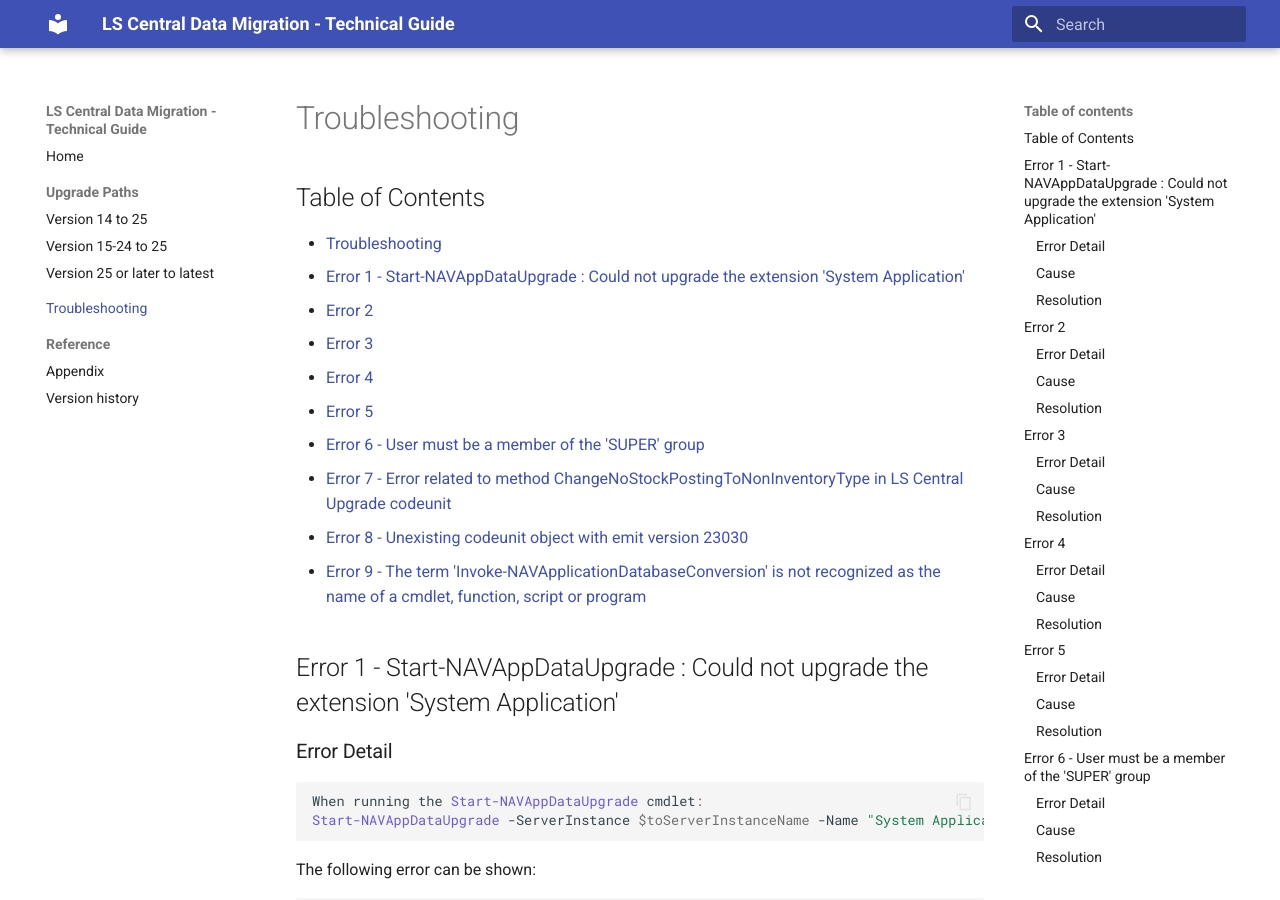
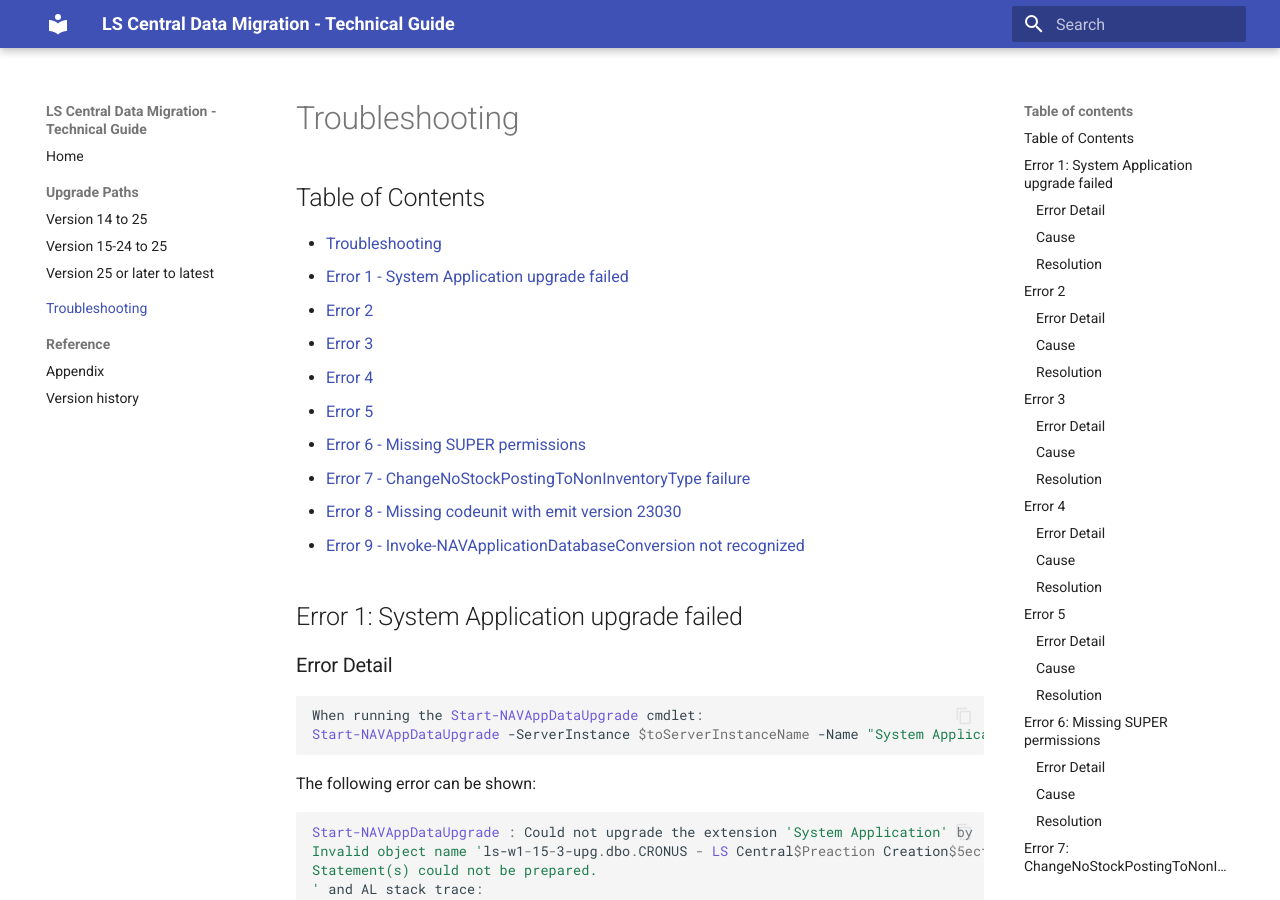
Before and after one commit to ricardomoinhos/ls-central-data-migration-docs, an MkDocs documentation site: the page built from docs/troubleshooting.md, in a window 1280 px wide and 900 px high. Built offline with MkDocs 1.6.1 and Material for MkDocs 9.7.7, drawn with Linux system fonts in a browser that asks for light colours; some of the changed text lies outside the part shown.

Commit message:
Fixing TOC

```diff
--- a/docs/troubleshooting.md
+++ b/docs/troubleshooting.md
@@ -3,17 +3,17 @@
 ## Table of Contents <!-- omit from toc -->
 
 - [Troubleshooting](#troubleshooting)
-  - [Error 1 - Start-NAVAppDataUpgrade : Could not upgrade the extension 'System Application'](#error-1---start-navappdataupgrade--could-not-upgrade-the-extension-system-application)
+  - [Error 1 - System Application upgrade failed](#error-1-system-application-upgrade-failed)
   - [Error 2](#error-2)
   - [Error 3](#error-3)
   - [Error 4](#error-4)
   - [Error 5](#error-5)
-  - [Error 6 - User must be a member of the 'SUPER' group](#error-6---user-must-be-a-member-of-the-super-group)
-  - [Error 7 - Error related to method ChangeNoStockPostingToNonInventoryType in LS Central Upgrade codeunit](#error-7---error-related-to-method-changenostockpostingtononinventorytype-in-ls-central-upgrade-codeunit)
-  - [Error 8 - Unexisting codeunit object with emit version 23030](#error-8---unexisting-codeunit-object-with-emit-version-23030)
-  - [Error 9 - The term 'Invoke-NAVApplicationDatabaseConversion' is not recognized as the name of a cmdlet, function, script or program](#error-9---the-term-invoke-navapplicationdatabaseconversion-is-not-recognized-as-the-name-of-a-cmdlet-function-script-or-program)
+  - [Error 6 - Missing SUPER permissions](#error-6-missing-super-permissions)
+  - [Error 7 - ChangeNoStockPostingToNonInventoryType failure](#error-7-change-no-stock-posting-failure)
+  - [Error 8 - Missing codeunit with emit version 23030](#error-8-missing-codeunit-23030)
+  - [Error 9 - Invoke-NAVApplicationDatabaseConversion not recognized](#error-9-navapplicationdatabaseconversion-not-recognized)
 
-## Error 1 - Start-NAVAppDataUpgrade : Could not upgrade the extension 'System Application'
+## Error 1: System Application upgrade failed { #error-1-system-application-upgrade-failed }
 
 ### Error Detail <!-- omit from toc -->
 
@@ -54,7 +54,7 @@ GlobalTriggerManagement(CodeUnit 49).GetDatabaseTableTriggerSetup line 7 - Base
 
 ### Cause <!-- omit from toc -->
 
-This error occurs because metadata related to the older app extension is copied to table [Application Object Metadata] and is referring to the older tables naming instead of referring to the newer table naming.
+This error occurs because metadata related to the older app extension is copied to table \[Application Object Metadata\] and is referring to the older tables naming instead of referring to the newer table naming.
 This is happening because the older extensions were not properly removed when running the Uninstall-NAVApp on the Preparation-Script.ps1, probably due to some bug on Business Central.
 In this error we can see that the data upgrade routine complains about the table *Preaction Creation* that is now called **LSC Preaction Creation**
 To check it, run the following SQL query:
@@ -85,8 +85,8 @@ FROM [dbo].[NAV App Installed App]
 
 ![image_13.png](assets/images/image_13.png)
 
-Please note that there are two records on the [Application Object Metadata] table referring the table 99001671. There should only be one.
-Also note that the Package ID for the first record does not exist in the [NAV App Installed App] because this Package ID is related to the previous installed app version and should have been removed.
+Please note that there are two records on the \[Application Object Metadata\] table referring the table 99001671. There should only be one.
+Also note that the Package ID for the first record does not exist in the \[NAV App Installed App\] because this Package ID is related to the previous installed app version and should have been removed.
 
 ### Resolution <!-- omit from toc -->
 
@@ -389,7 +389,7 @@ Powershell commands:
 Please increase the number of hours if needed, depending on your database size.
 Restart the Business Central Service Tier after adjusting these settings.
 
-## Error 6 - User must be a member of the 'SUPER' group
+## Error 6: Missing SUPER permissions { #error-6-missing-super-permissions }
 
 ### Error Detail <!-- omit from toc -->
 
@@ -426,7 +426,7 @@ New-NavServerUserPermissionSet -WindowsAccount <domain user> -ServerInstance <se
 > [New-NAVServerUser (Microsoft.Dynamics.Nav.Management) - Dynamics NAV | Microsoft Docs](https://learn.microsoft.com/en-us/powershell/module/Microsoft.BusinessCentral.Management/New-NAVServerUser?view=businesscentral-ps-25)
 > [New-NAVServerUserPermissionSet (Microsoft.Dynamics.Nav.Management) - Dynamics NAV | Microsoft Docs](https://learn.microsoft.com/en-us/powershell/module/Microsoft.BusinessCentral.Management/New-NAVServerUserPermissionSet?view=businesscentral-ps-25)
 
-## Error 7 - Error related to method ChangeNoStockPostingToNonInventoryType in LS Central Upgrade codeunit
+## Error 7: ChangeNoStockPostingToNonInventoryType failure { #error-7-change-no-stock-posting-failure }
 
 ### Error Detail <!-- omit from toc -->
 
@@ -478,7 +478,7 @@ You need to delete the item from journals/documents stated above before going th
 > As a workaround, to avoid starting the process from the scratch, you can do it directly through SQL, but you must be aware that when you need to delete the line on the main table but also delete the corresponding record from the table with the same name but with the $ext suffix (it’s the table related to the table extensions from other apps other than the MS Base App.
 > Also be aware that doing this won’t delete records from related lines so you should only take this approach if you’re not concerned about the data integration at this point.
 
-## Error 8 - Unexisting codeunit object with emit version 23030
+## Error 8: Missing codeunit with emit version 23030 { #error-8-missing-codeunit-23030 }
 
 ### Error Detail <!-- omit from toc -->
 
@@ -508,7 +508,7 @@ You need to uninstall and unpublish the app (LS Central System App and/or LS Cen
 
 After running the **Sync-NAVApp** cmdlet, the Emit Version field should be fixed (shouldn't be 0) in the **Application Object Metadata** table and the error in Business Central/LS Central should be gone.
 
-## Error 9 - The term 'Invoke-NAVApplicationDatabaseConversion' is not recognized as the name of a cmdlet, function, script or program
+## Error 9: Invoke-NAVApplicationDatabaseConversion not recognized { #error-9-navapplicationdatabaseconversion-not-recognized }
 
 ### Error Detail <!-- omit from toc -->
 
```
Also changed, not shown: docs/upgrade-paths/v14-to-25.md (+19 -19 lines), docs/upgrade-paths/v15-24-to-v25.md (+10 -10 lines), docs/upgrade-paths/v25-or-later-to-latest.md (+10 -10 lines).
